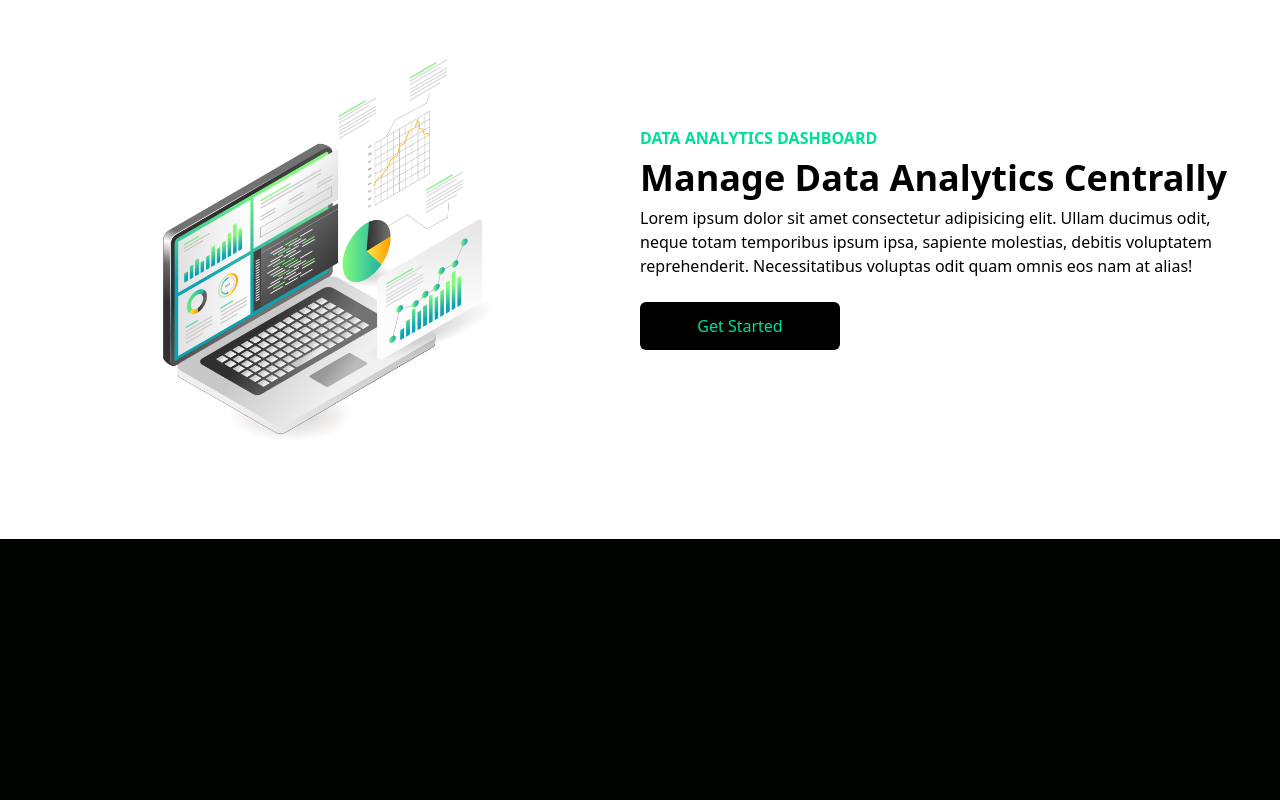
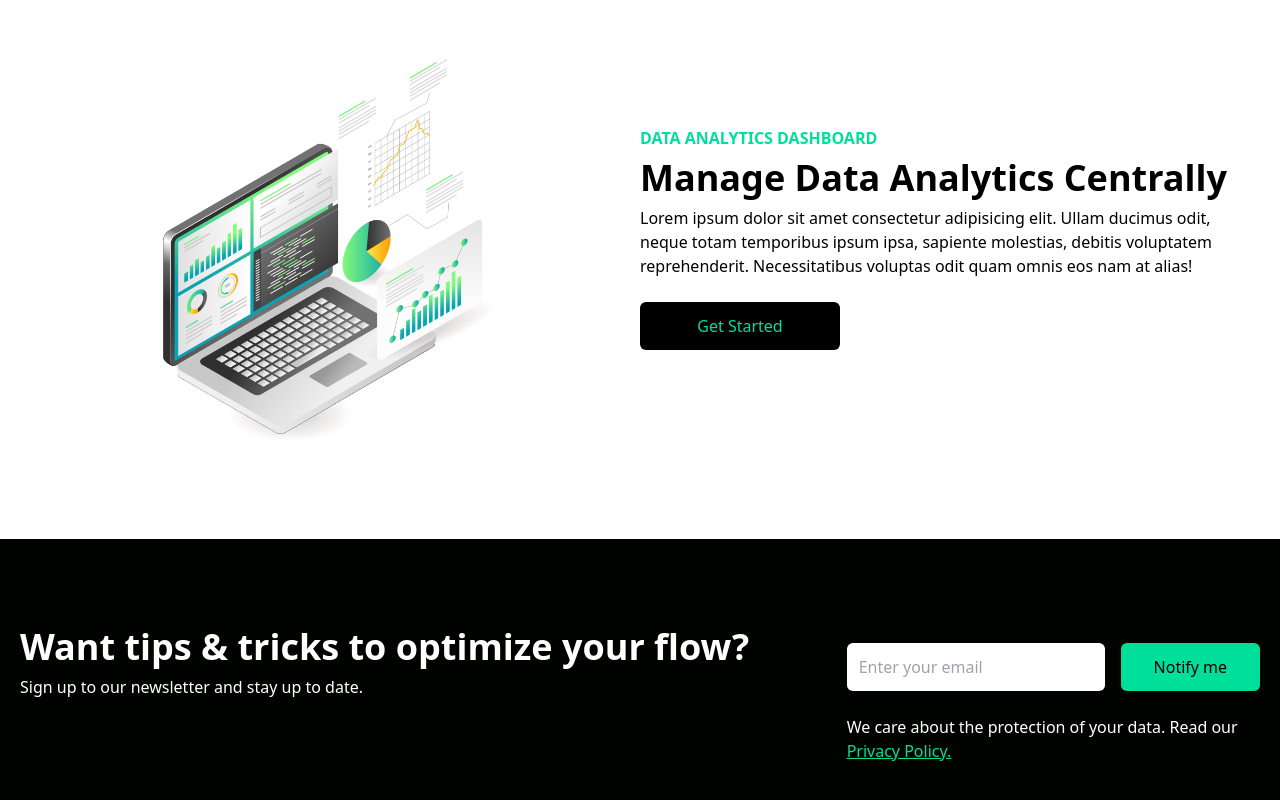
Before and after one commit to nasthasiausoh/tailwind_tutorial, a React (Create React App) app: page / in a window 1280 px wide. Shown: the part 838-1638 px from the top of the page. Before the commit the page ends 1377 px from the top, so only its background shows below. Built offline with nearby package versions, Linux system fonts and the light colour scheme; the HTML template or start-up script is replaced by a standard one.

Commit message:
completed newletter component

```diff
--- a/src/App.js
+++ b/src/App.js
@@ -2,6 +2,7 @@
 import Navbar from "./components/Navbar";
 import Hero from "./components/Hero";
 import Analytics from "./components/Analytics";
+import Newsletter from "./components/Newsletter";
 
 function App() {
   return (
@@ -9,6 +10,7 @@
       <Navbar/>
       <Hero/>
       <Analytics/>
+      <Newsletter/>
 
     </div>
   );
--- a/src/components/Analytics.jsx
+++ b/src/components/Analytics.jsx
@@ -12,7 +12,7 @@
                 <h1 className='md:text-4xl sm:text-3xl text-2xl font-bold py-2'>Manage Data Analytics Centrally</h1>
                 <p>Lorem ipsum dolor sit amet consectetur adipisicing elit. Ullam ducimus odit, neque totam temporibus ipsum ipsa, sapiente molestias, debitis voluptatem reprehenderit. Necessitatibus voluptas odit quam omnis eos nam at alias!</p>
                 <button className='bg-black text-[#00df9a] w-[200px] rounded-md font-medium my-6 py-3 mx-auto md:mx-0'>Get Started</button>
-                {/* here we are doing margin-auto but anything over medium then we are setting the margin x to 0 */}
+                {/* here we are doing margin-auto but anything over medium then we are setting the margin x to 0. Basically means that when it is wide screen then have the button be without margin but when it is mobile size then have the button in the centre. */}
 
              </div>
 
--- /dev/null
+++ b/src/components/Newsletter.jsx
@@ -0,0 +1,26 @@
+import React from 'react'
+
+const Newsletter = () => {
+  return (
+    <div className='w-full py-16 text-white px-4'>
+        <div className='max-w-[1240px] mx-auto grid lg:grid-cols-3'>
+            {/* lg is anything over approx 1000px.
+            if it is a large screen then have 3 grid columns otherwise have 1 column */}
+            <div className='lg:col-span-2 my-4'>
+                {/* we want this to span 2 out of the 3 columns */}
+                <h1 className='md:text-4xl sm:text-3xl text-2xl font-bold py-2'>Want tips & tricks to optimize your flow?</h1>
+                <p>Sign up to our newsletter and stay up to date.</p>
+            </div>
+            <div className='my-4'>
+                <div className='flex flex-col sm:flex-row items-center justify-between w-full'>
+                    <input type='email' placeholder='Enter your email' className='text-black p-3 flex w-full rounded-md'></input>
+                    <button className='bg-[#00df9a] text-black rounded-md font-medium w-[200px] ml-4 my-6 px-6 py-3'>Notify me</button>
+                </div>
+            <p>We care about the protection of your data. Read our <span className='text-[#00df9a] underline'>Privacy Policy.</span></p>
+            </div>
+        </div>
+    </div>
+  )
+}
+
+export default Newsletter
```
